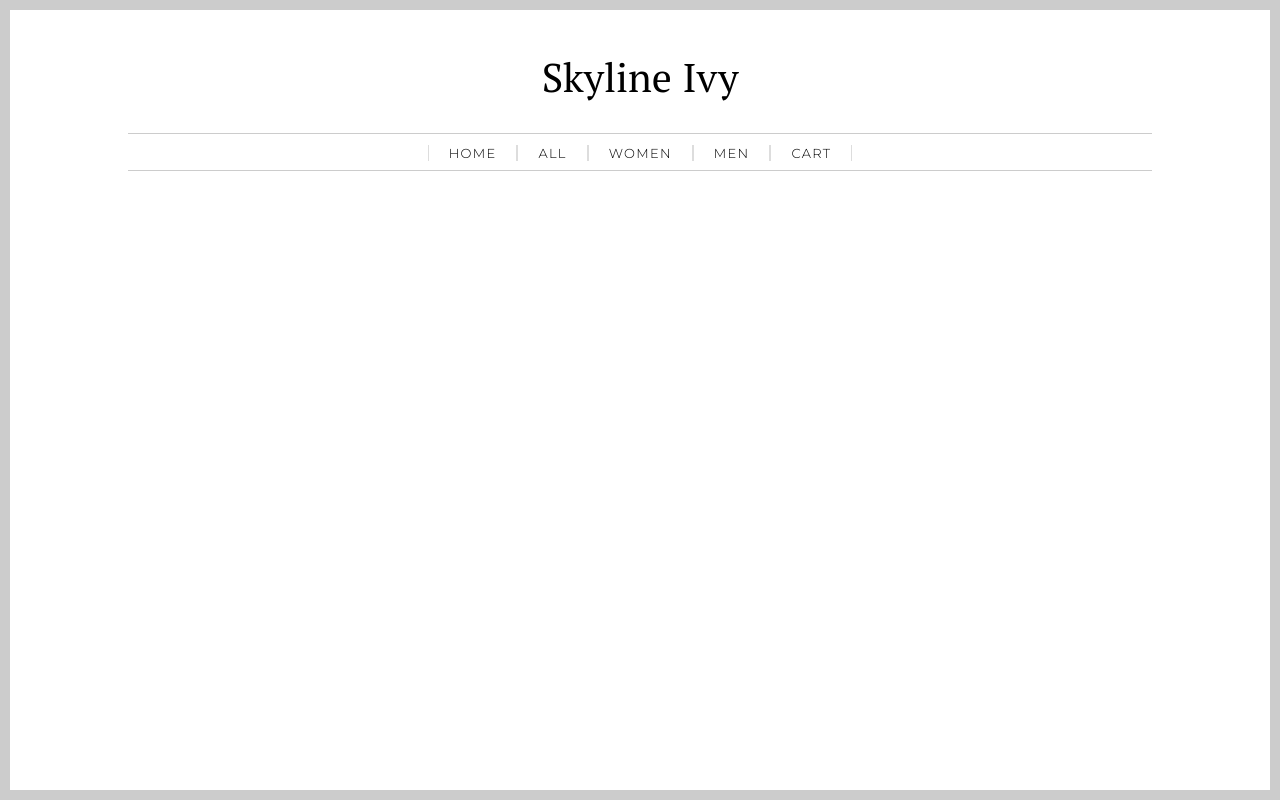
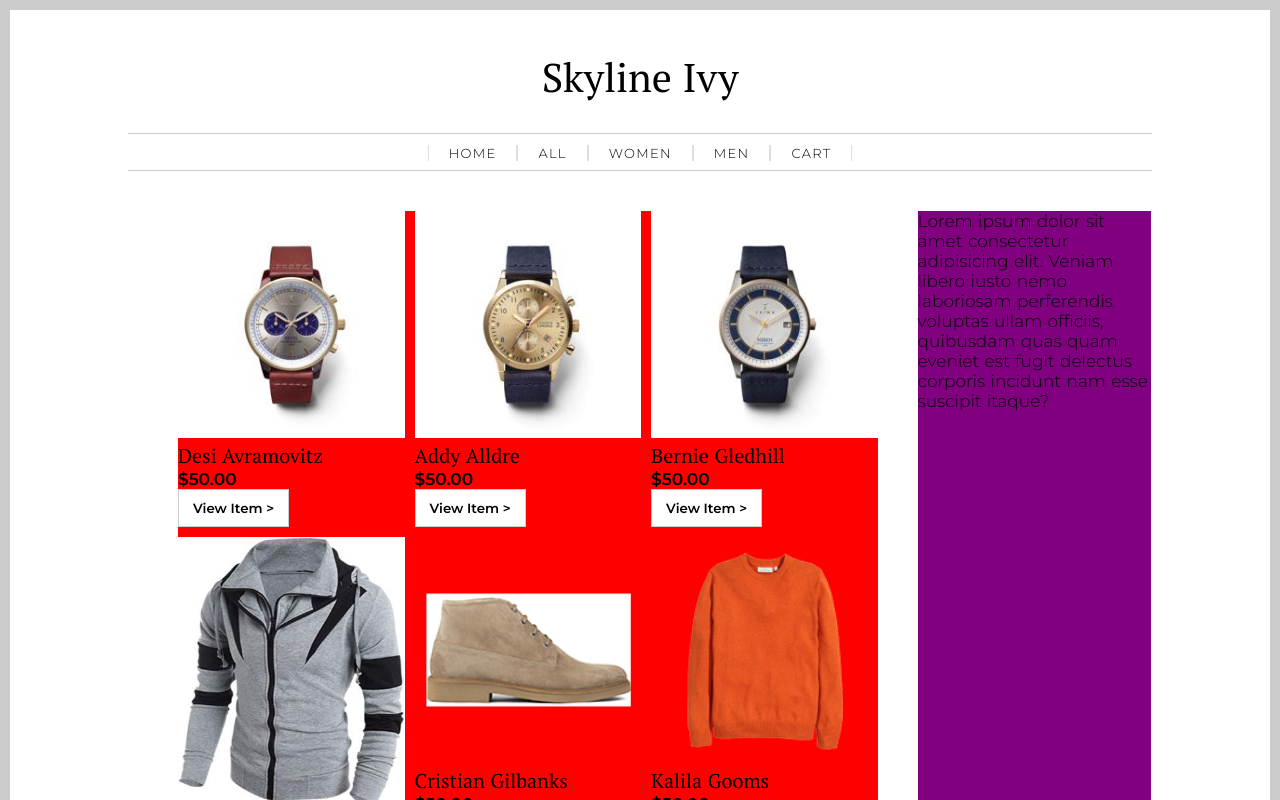
Before and after one commit to davidbaker8391-prog/Ecommerce-Netlify, a Nuxt app: page /all in a window 1280 px wide. Shown: the top 800 px of the page. Built offline with nearby package versions, Linux system fonts and the light colour scheme.

Commit message:
create the storegrid

```diff
--- a/assets/main.scss
+++ b/assets/main.scss
@@ -63,3 +63,49 @@ button.multi-item {
     color: white;
   }
 }
+
+/*------------  Store Grid   -----------*/
+
+.storegrid {
+  width: 95%;
+  display: grid;
+  grid-template-columns: 3fr 1fr;
+  grid-template-rows: 1fr;
+  grid-column-gap: 40px;
+  grid-row-gap: 0px;
+}
+
+/* no grid support */
+aside {
+  float: left;
+  width: 19.1489%;
+}
+
+.content {
+  /*no grid support*/
+  float: right;
+  width: 79.7872%;
+  /* grid */
+  display: grid;
+  grid-template-columns: repeat(3, 1fr);
+  grid-gap: 10px;
+  padding: 0 !important;
+}
+
+@media (max-width: 600px) {
+  aside {
+    width: 100% !important;
+    margin-bottom: 10px !important;
+  }
+
+  .content {
+    width: 100% !important;
+    grid-template-columns: 1fr !important;
+  }
+}
+
+@media (min-width: 601px) and (max-width: 900px) {
+  .content {
+    grid-template-columns: repeat(2, 1fr) !important;
+  }
+}
--- a/layouts/default.vue
+++ b/layouts/default.vue
@@ -17,7 +17,7 @@ export default {
 };
 </script>
 
-<style>
+<style scoped>
 main {
   width: 80vw;
   margin-left: 10vw;
--- a/pages/all.vue
+++ b/pages/all.vue
@@ -1,10 +1,44 @@
 <template>
-  <div></div>
+  <div class="storegrid">
+    <section class="content">
+      <div v-for="item in storedata" :key="item.id">
+        <img :src="`/products/${item.img}`" />
+        <h3>{{ item.name }}</h3>
+        <h4>$50.00</h4>
+        <NuxtLink :to="`product/${item.id}`">
+          <button class="multi-item">View Item ></button>
+        </NuxtLink>
+      </div>
+    </section>
+    <aside>
+      <p>Lorem ipsum dolor sit amet consectetur adipisicing elit. Veniam libero iusto nemo laboriosam perferendis voluptas ullam officiis, quibusdam quas quam eveniet est fugit delectus corporis incidunt nam esse suscipit itaque?</p>
+    </aside>
+  </div>
 </template>
 
 <script>
-export default {};
+import { mapState } from "vuex";
+
+export default {
+  computed: {
+    ...mapState(["storedata"])
+  }
+};
 </script>
 
 <style lang="scss" scoped>
+.content {
+  background: red;
+  height: 100%;
+  width: 100%;
+  img {
+    width: 100%;
+  }
+}
+
+aside {
+  background: purple;
+  height: 100%;
+  width: 100%;
+}
 </style>
--- a/pages/product/_id.vue
+++ b/pages/product/_id.vue
@@ -1,6 +1,5 @@
 <template>
   <div>
-    <h1>Product: {{ id }}</h1>
     <h1>{{ product.name }}</h1>
     <p>{{ product.description }}</p>
   </div>
```
